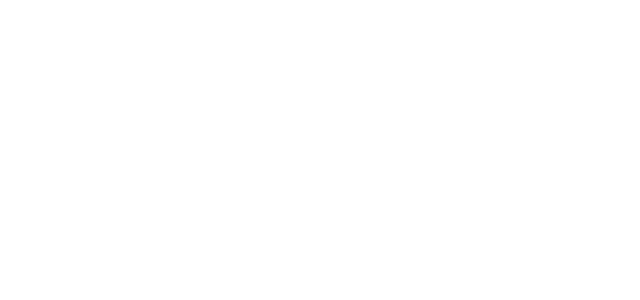
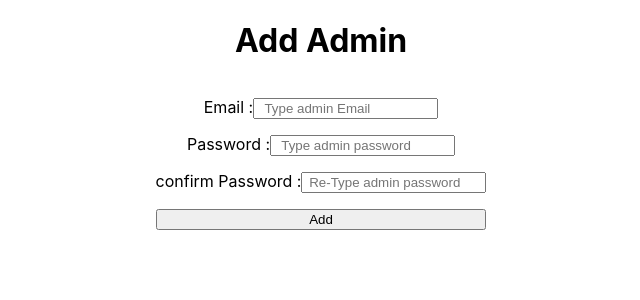
Before and after one commit to WebAhead10/webahead-library-frontend, a React (Create React App) app: page /addadmin in a window 1280 px wide. Shown: the top 300 px of the page, without its empty margins (319-959 px from the left). Built offline with nearby package versions, Linux system fonts and the light colour scheme.

Commit message:
added add admin page as requested (3) parts , email , passwd , conf passwd . and set up request from back-end

```diff
--- a/src/App.jsx
+++ b/src/App.jsx
@@ -3,6 +3,7 @@
 import EditEntity from "./pages/EditEntity"
 import UploadPDF from "./pages/UploadPDF"
 import Signin from "./pages/Signin"
+import AddAdmin from "./pages/AddAdmin"
 
 
 function App() {
@@ -13,6 +14,7 @@
           <Route exact path="/" component={UploadPDF} />
           <Route path="/newspaper/edit/:id" component={EditEntity} />
           <Route exact path="/signin" component={Signin} />
+          <Route exact path="/addadmin" component={AddAdmin} />
         </Switch>
       </Router>
     </div>
--- /dev/null
+++ b/src/pages/AddAdmin/index.jsx
@@ -0,0 +1,82 @@
+import "./style.css";
+import React, { useState } from "react";
+import axios from "axios";
+import { useHistory } from "react-router-dom";
+
+const AddAdmin = () => {
+  const [newAdmin, setNewAdmin] = useState({
+    email: "",
+    password: "",
+    confirmPassword: "",
+  });
+
+  const history = useHistory();
+
+  const onChange =
+    (stateKey) =>
+    ({ target }) =>
+    setNewAdmin({ ...newAdmin, [stateKey]: target.value });
+
+  const onSubmit = () => {
+    axios
+      .post(process.env.REACT_APP_API_URL + "/addadmin", newAdmin)
+      .then((res) => {
+        if (!res.data.success) {
+            // res.send();
+            console.log("something went wrong");
+        } else {
+          history.push("/");
+        }
+      })
+      .catch((err) => {
+        console.log(err);
+      });
+  };
+
+  return (
+    <div className="addAdmin">
+      <form action="/" method="POST" className="form">
+          <h1>Add Admin</h1>
+        <label htmlFor="email">
+          Email :
+          <input
+            name="email"
+            placeholder="  Type admin Email"
+            type="email"
+            onChange={onChange("email")}
+            value={newAdmin.email}
+          />
+        </label>
+
+
+        <label htmlFor="password">
+          Password :
+          <input
+            name="password"
+            className="password"
+            type="password"
+            placeholder="  Type admin password"
+            onChange={onChange("password")}
+            value={newAdmin.password}
+          />
+        </label>
+
+        <label htmlFor="confirmPassword">
+          confirm Password :
+          <input
+            name="confirmPassword"
+            className="password"
+            type="password"
+            placeholder=" Re-Type admin password"
+            onChange={onChange("confirmPassword")}
+            value={newAdmin.confirmPassword}
+          />
+        </label>
+
+        <input type="button" value="Add" onClick={onSubmit} />
+      </form>
+    </div>
+  );
+};
+
+export default AddAdmin;
--- /dev/null
+++ b/src/pages/AddAdmin/style.css
@@ -0,0 +1,12 @@
+.addAdmin{
+    display: flex;
+    justify-content: center;
+}
+.form{
+    display: flex;
+    flex-direction: column;
+}
+input{
+    margin-top:2vh;
+
+}
--- a/src/pages/Signin/index.jsx
+++ b/src/pages/Signin/index.jsx
@@ -23,7 +23,9 @@
       .post(process.env.REACT_APP_API_URL + "/signin", userData)
       .then((res) => {
         if (!res.data.success) {
-          console.log("error 1");
+          console.log("response success state returne false");
+          // TODO what to do here
+          // ! ask mario
         } else {
           localStorage.setItem("token", res.data.token)
           history.push("/")
@@ -45,8 +47,8 @@
             name="email"
             placeholder="  Type your Email"
             type="email"
-            onChange={onChange("username")}
-            value={userData.username}
+            onChange={onChange("email")}
+            value={userData.email}
           />
 
         </label><br />
```
Also changed, not shown: 1 other file (tests, documents, lock files or other folders).
